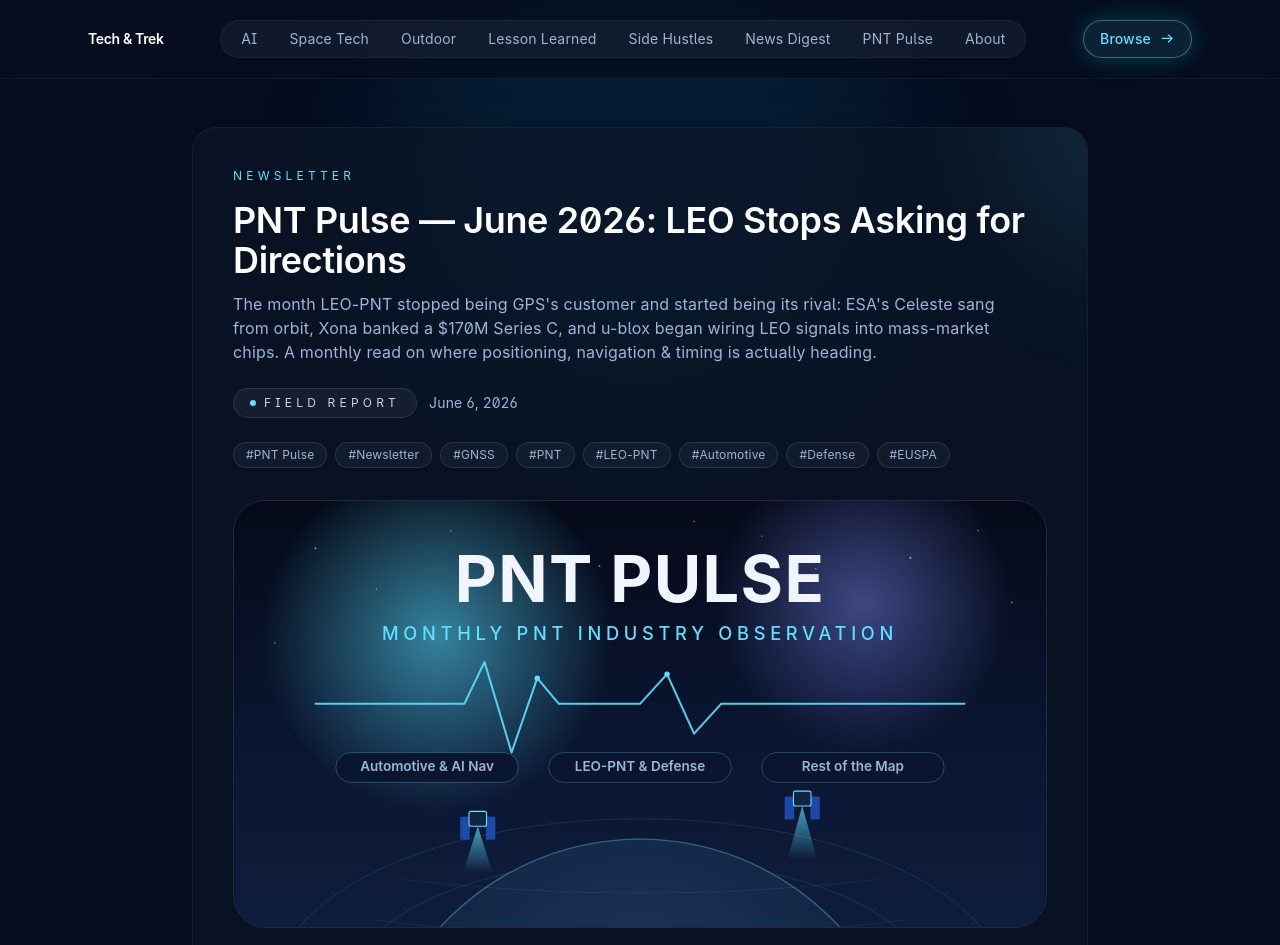
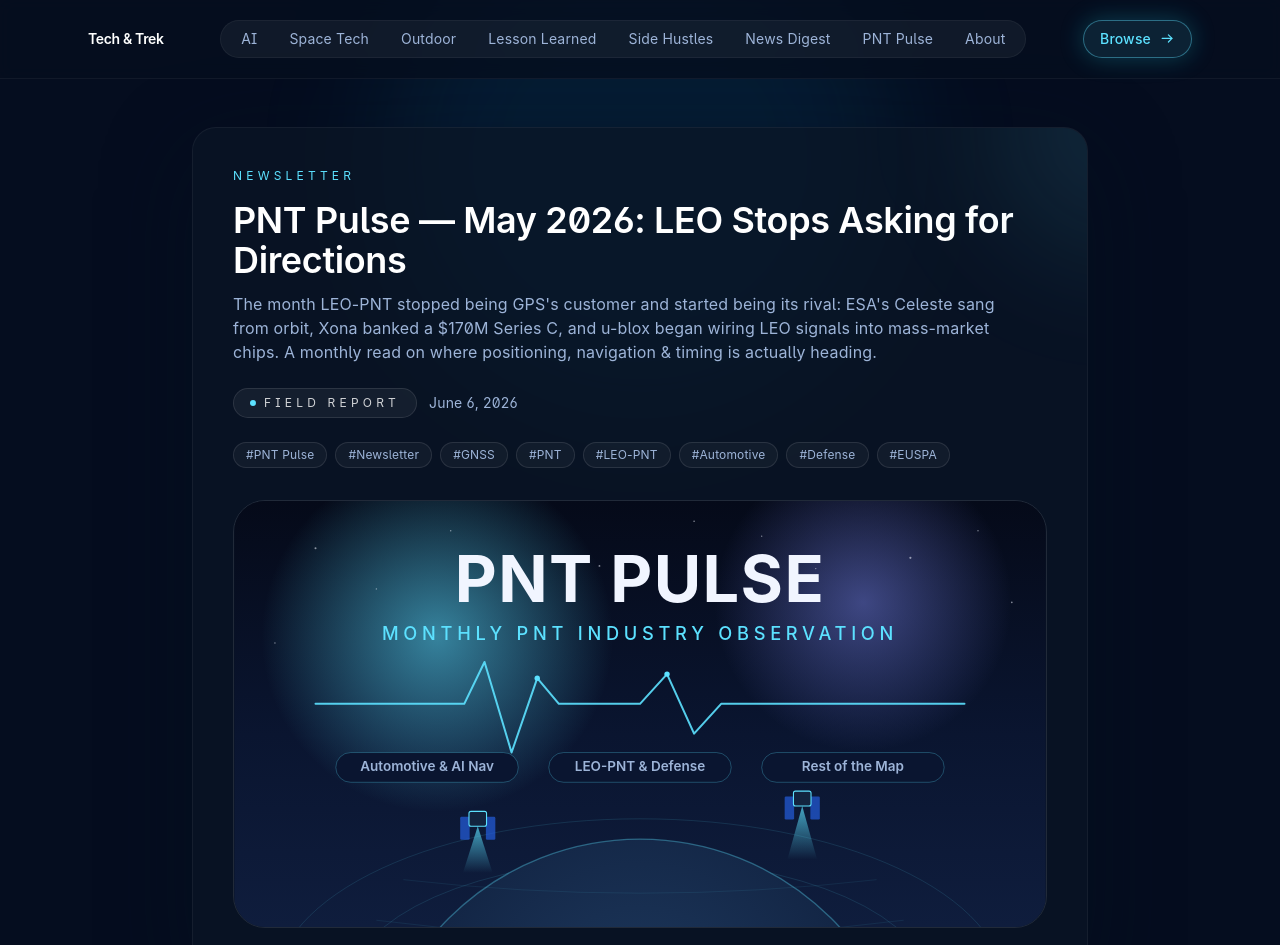
Before and after one commit to WILBURNHUANG/cheng-blog, an Astro site: page /posts/2026-06-06-pnt-pulse-june-2026 in a window 1280 px wide. Shown: the top 945 px of the page. Built offline with nearby package versions, Linux system fonts and the light colour scheme; Astro itself is replaced by a stand-in of ours; some packages are replaced by stand-ins of ours; no server answers.

Commit message:
edit: retitle LEO-PNT issue to May 2026

```diff
--- a/src/content/posts/2026-06-06-pnt-pulse-june-2026.mdx
+++ b/src/content/posts/2026-06-06-pnt-pulse-june-2026.mdx
@@ -1,5 +1,5 @@
 ---
-title: "PNT Pulse — June 2026: LEO Stops Asking for Directions"
+title: "PNT Pulse — May 2026: LEO Stops Asking for Directions"
 description: "The month LEO-PNT stopped being GPS's customer and started being its rival: ESA's Celeste sang from orbit, Xona banked a $170M Series C, and u-blox began wiring LEO signals into mass-market chips. A monthly read on where positioning, navigation & timing is actually heading."
 date: 2026-06-06
 category: "Newsletter"
```
